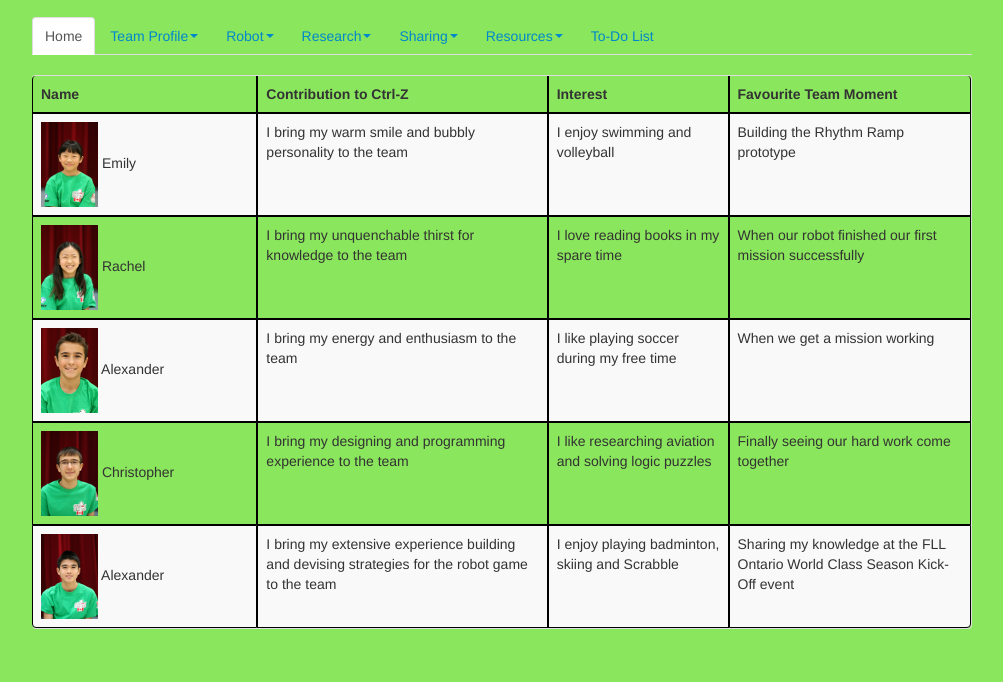
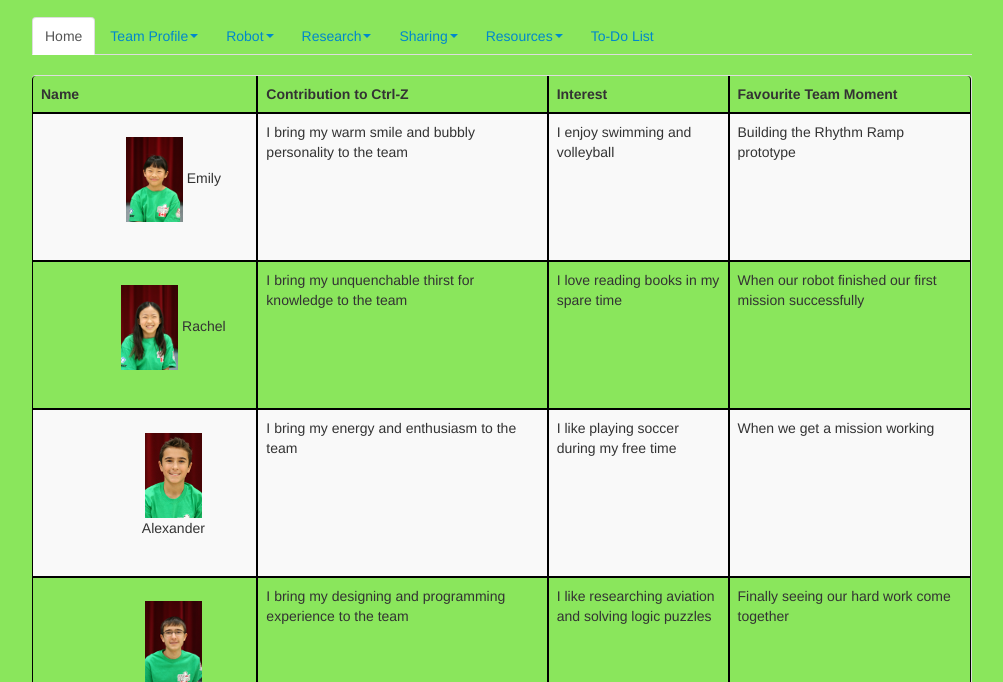
Before and after one commit to fllctrlz/world_class, a plain HTML site: page members.html in a window 1280 px wide. Shown: the part 118-800 px from the top of the page, without its empty margins (138-1141 px from the left). Drawn offline with Linux system fonts and the light colour scheme.

Commit message:
Update members.html

```diff
--- a/members.html
+++ b/members.html
@@ -9,6 +9,17 @@
 		body {background-color:#8AE65C}
 		td.tick-border {border: 1px solid black; }
 		th.tick-border {border: 1px solid black; }
+
+
+		body {background-color:#8AE65C}
+		.my_picture {
+			float: right;
+			width: 120px;
+			hight: 300px;
+			margin: 0 0 15px 20px;
+			padding: 15px;
+			text-align: center;
+		}
 	</style>
 
 
@@ -87,31 +98,31 @@
          </thead>
          <tbody>
            <tr>
-             <td width="24%" class="tick-border"><img src="images/emily.png"> Emily</td>
+             <td width="24%" class="tick-border"><div class="my_picture"><img src="images/emily.png"> Emily</td>
              <td class="tick-border">I bring my warm smile and bubbly personality to the team</td>
              <td class="tick-border">I enjoy swimming and volleyball</td>
 	     <td class="tick-border">Building the Rhythm Ramp prototype</td>
            </tr>
            <tr>
-             <td width="24%" class="tick-border"><img src="images/rachel.png"> Rachel</td>
+             <td width="24%" class="tick-border"><div class="my_picture"><img src="images/rachel.png"> Rachel</td>
              <td class="tick-border">I bring my unquenchable thirst for knowledge to the team</td>
              <td class="tick-border">I love reading books in my spare time</td>
 	     <td class="tick-border">When our robot finished our first mission successfully</td>
            </tr>
            <tr>
-             <td width="24%" class="tick-border"><img src="images/alexa.png"> Alexander</td>
+             <td width="24%" class="tick-border"><div class="my_picture"><img src="images/alexa.png"> Alexander</td>
              <td class="tick-border">I bring my energy and enthusiasm to the team</td>
              <td class="tick-border">I like playing soccer during my free time</td>
 	     <td class="tick-border">When we get a mission working</td>
            </tr>
            <tr>
-             <td width="24%" class="tick-border"><img src="images/chris.png"> Christopher</td>
+             <td width="24%" class="tick-border"><div class="my_picture"><img src="images/chris.png"> Christopher</td>
              <td class="tick-border">I bring my designing and programming experience to the team</td>
              <td class="tick-border">I like researching aviation and solving logic puzzles</td>
 	     <td class="tick-border">Finally seeing our hard work come together</td>
            </tr>
            <tr>
-             <td width="24%" class="tick-border"><img src="images/alexm.png"> Alexander</td>
+             <td width="24%" class="tick-border"><div class="my_picture"><img src="images/alexm.png"> Alexander</td>
              <td class="tick-border">I bring my extensive experience building and devising strategies for the robot game to the team</td>
              <td class="tick-border">I enjoy playing badminton, skiing and Scrabble</td>
 	     <td class="tick-border">Sharing my knowledge at the FLL Ontario World Class Season Kick-Off event</td>
```
